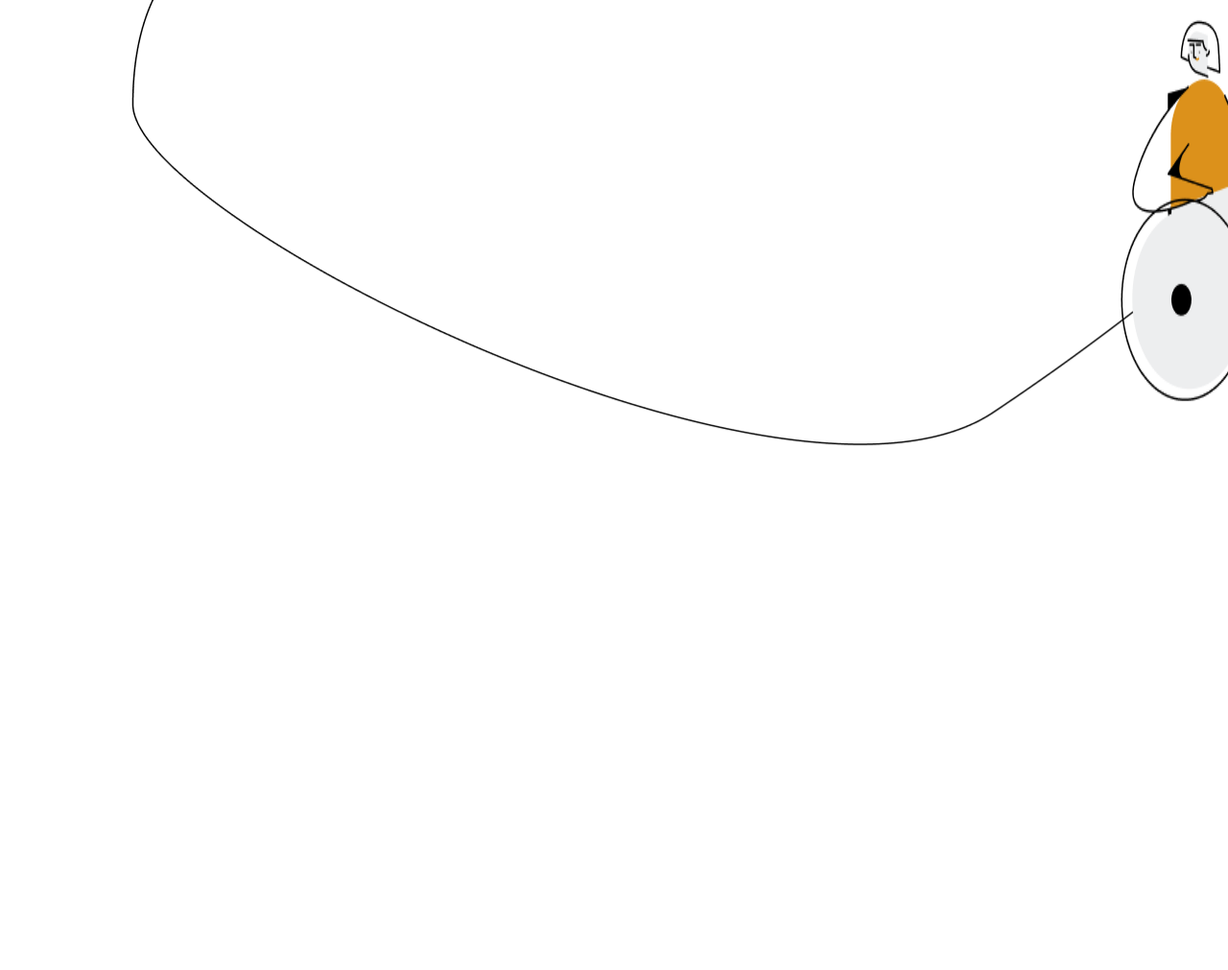
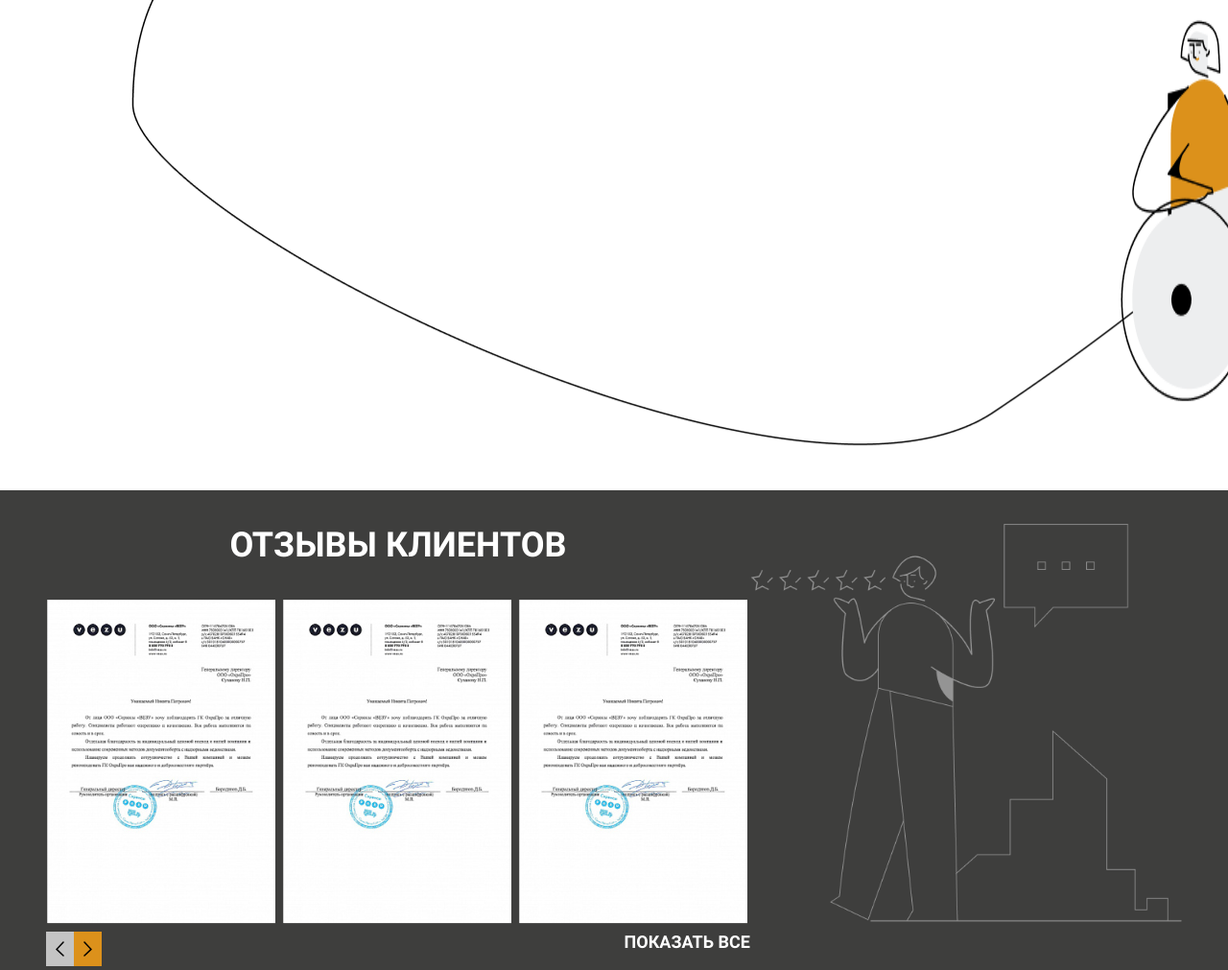
Before and after one commit to KovalevaTatyana/intec, a PHP site: page /index.html in a window 1280 px wide; the page is wider, and only the part inside the window is pictured. Shown: the part 2086-3097 px from the top of that part at 96% size. Before the commit the page ends 2551 px from the top of that part, so only its background shows below. Run offline with PHP 8.4, Linux system fonts and the light colour scheme.

Commit message:
add reviews

```diff
--- a/index.html
+++ b/index.html
@@ -117,7 +117,26 @@
                     </div>
                 </div>
             </div>
-
+            <div class="container_reviews">
+                <div class="reviews__info">
+                    <div class="reviews__info-title">
+                        <p>отзывы клиентов</p>
+                    </div>
+                    <div class="reviews__info-list">
+                        <img src="images/reviews.png" alt="review">
+                        <img src="images/reviews.png" alt="review">
+                        <img src="images/reviews.png" alt="review">
+                    </div>
+                    <div class="reviews__info-btn">
+                        <img class="reviews__info-btn left" src="images/arrow-left.svg" alt="arrow-left">
+                        <img class="reviews__info-btn right" src="images/arrow-right.svg" alt="arrow-right">
+                        <a href="#">показать все</a>
+                    </div>
+                </div>
+                <div class="reviews__foto">
+                    <img src="images/reviews-photo.png" alt="reviews-photo">
+                </div>
+            </div>
         </div>
     </body>
 </html>
--- a/style.css
+++ b/style.css
@@ -186,3 +186,40 @@ background-size: 100%;
     padding: 10px;
     float: right;
 }
+.container_reviews {
+    display: flex;
+    justify-content: center;
+    background: #3E3E3D;
+}
+
+.reviews__info-title {
+    font-family: Roboto;
+    font-style: normal;
+    font-weight: bold;
+    font-size: 36px;
+    text-transform: uppercase;
+    color: #FFFFFF;
+    text-align: center;
+}
+.reviews__foto img{
+    width: 450px;
+    padding-top: 35px;
+}
+.left {
+    background: #C4C4C4;
+    padding: 10px;
+    float: left;
+}
+.right {
+    background: #DC911B;
+    padding: 10px;
+}
+.reviews__info-btn a{
+    font-family: Roboto;
+    font-style: normal;
+    font-weight: bold;
+    font-size: 18px;
+    text-transform: uppercase;
+    color: #FFFFFF;
+    float: right;
+}
```
Also changed, not shown: images/arrow-left.svg (added), images/arrow-right.svg (added), images/reviews-photo.png (added), images/reviews.png (added).
